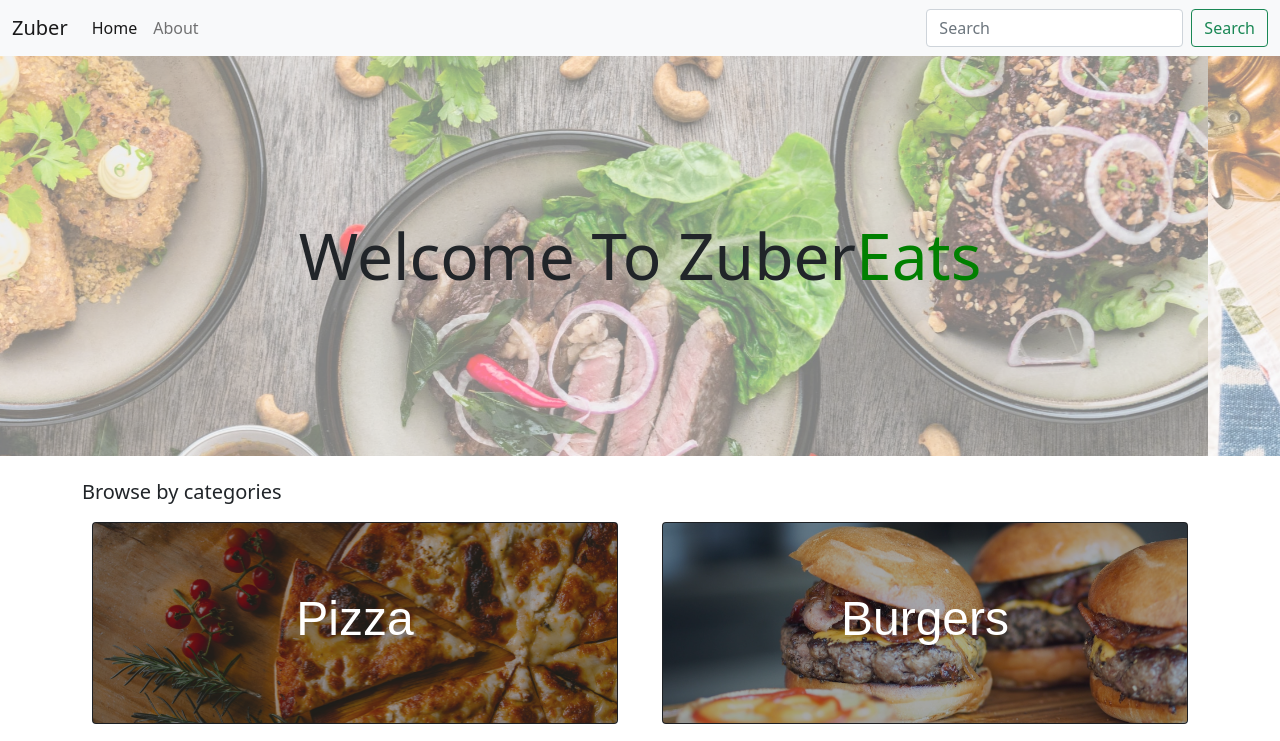
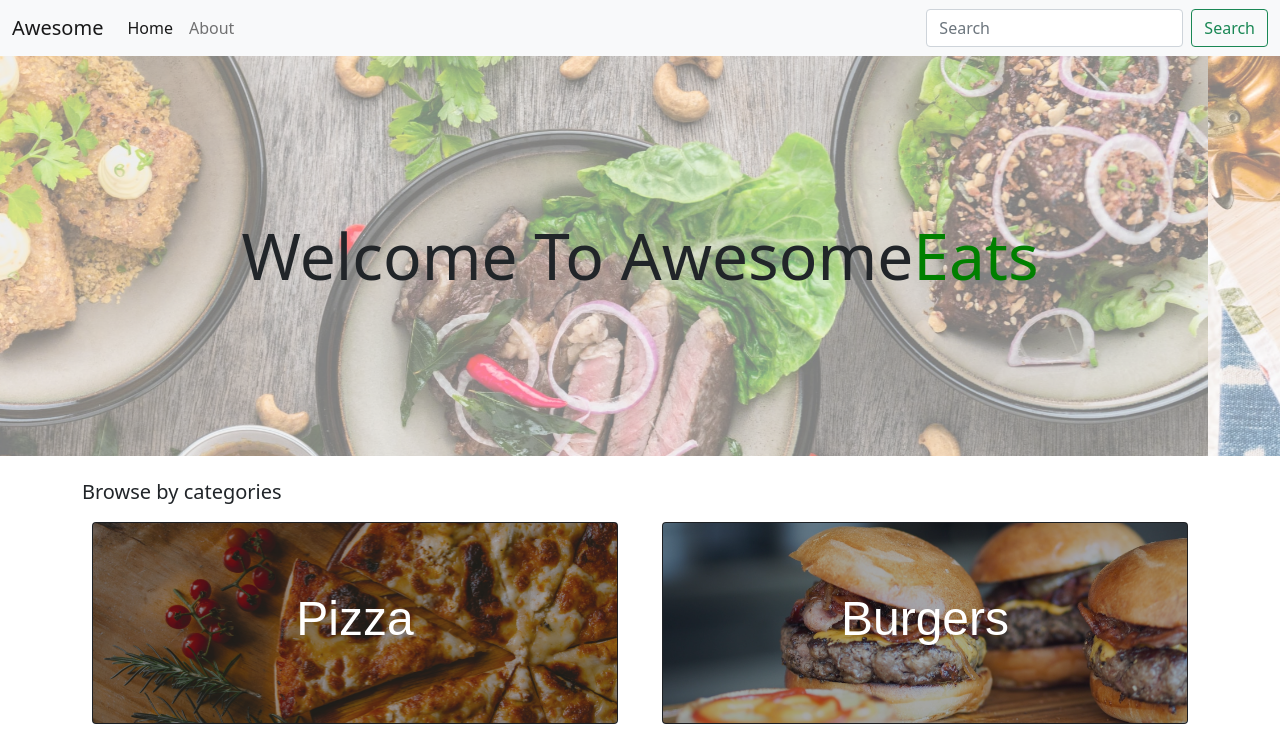
Before and after one commit to steverichardson1/food-app, a plain HTML site: page index.html in a window 1280 px wide. Shown: the top 741 px of the page. Drawn offline with nearby package versions, Linux system fonts and the light colour scheme.

Commit message:
Changed app name to AwesomeEats

```diff
--- a/index.html
+++ b/index.html
@@ -15,13 +15,13 @@
 
 		<link rel="stylesheet" href="style.css" />
 
-		<title>Zuber Eats</title>
+		<title>Awesome Eats</title>
 	</head>
 	<body>
 		<!-- NAVBAR -->
 		<nav class="navbar navbar-expand-lg navbar-light bg-light">
 			<div class="container-fluid">
-				<a class="navbar-brand" href="#">Zuber</a>
+				<a class="navbar-brand" href="#">Awesome</a>
 				<button
 					class="navbar-toggler"
 					type="button"
@@ -70,7 +70,7 @@
 			</div>
 
 			<!-- Hero Title -->
-			<h1 class="hero-title">Welcome To Zuber<span class="green">Eats</span></h1>
+			<h1 class="hero-title">Welcome To Awesome<span class="green">Eats</span></h1>
 		</div>
 
 		<br />
```
Also changed, not shown: about.html (+2 -2 lines), 1 other file.
